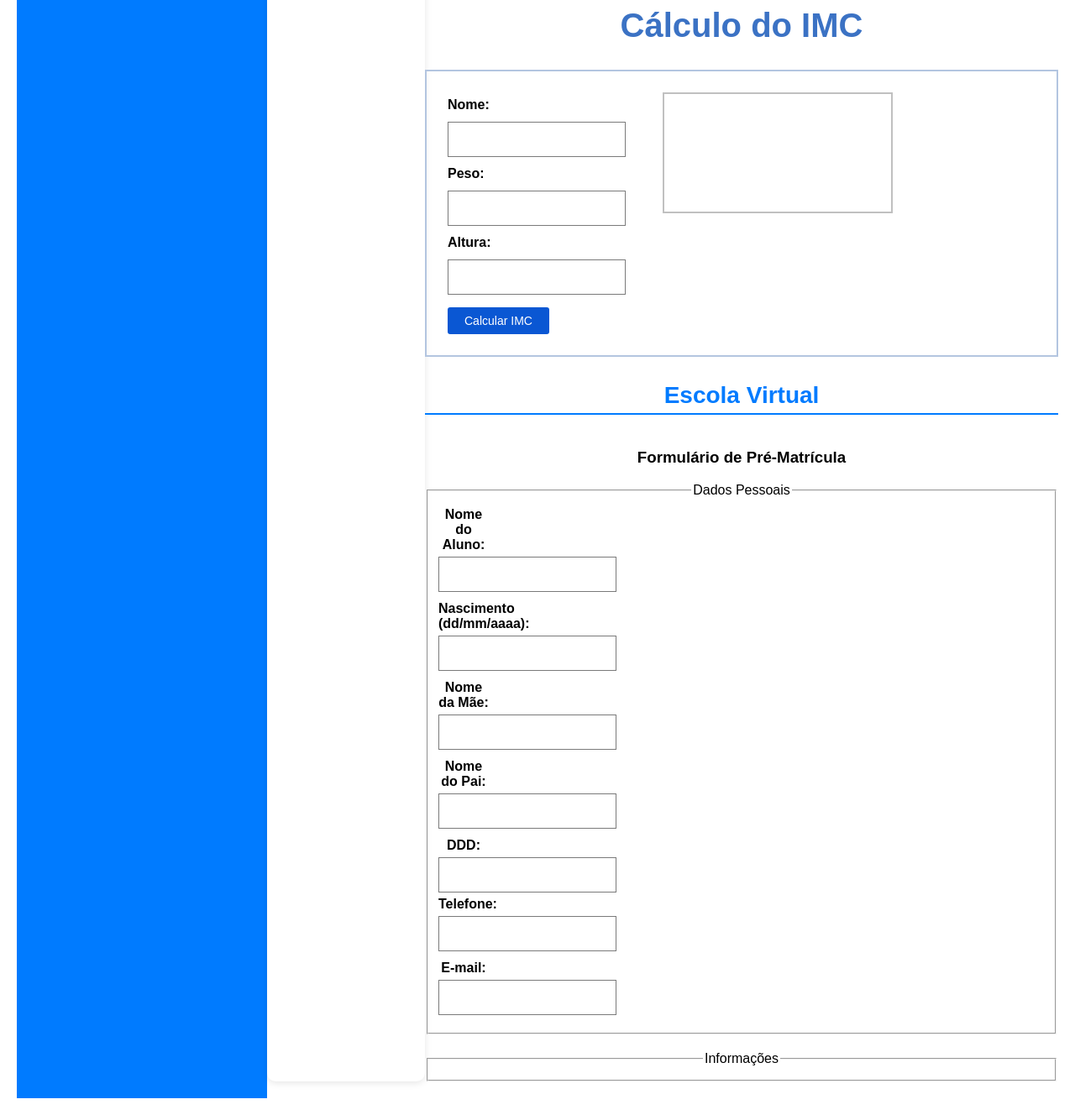
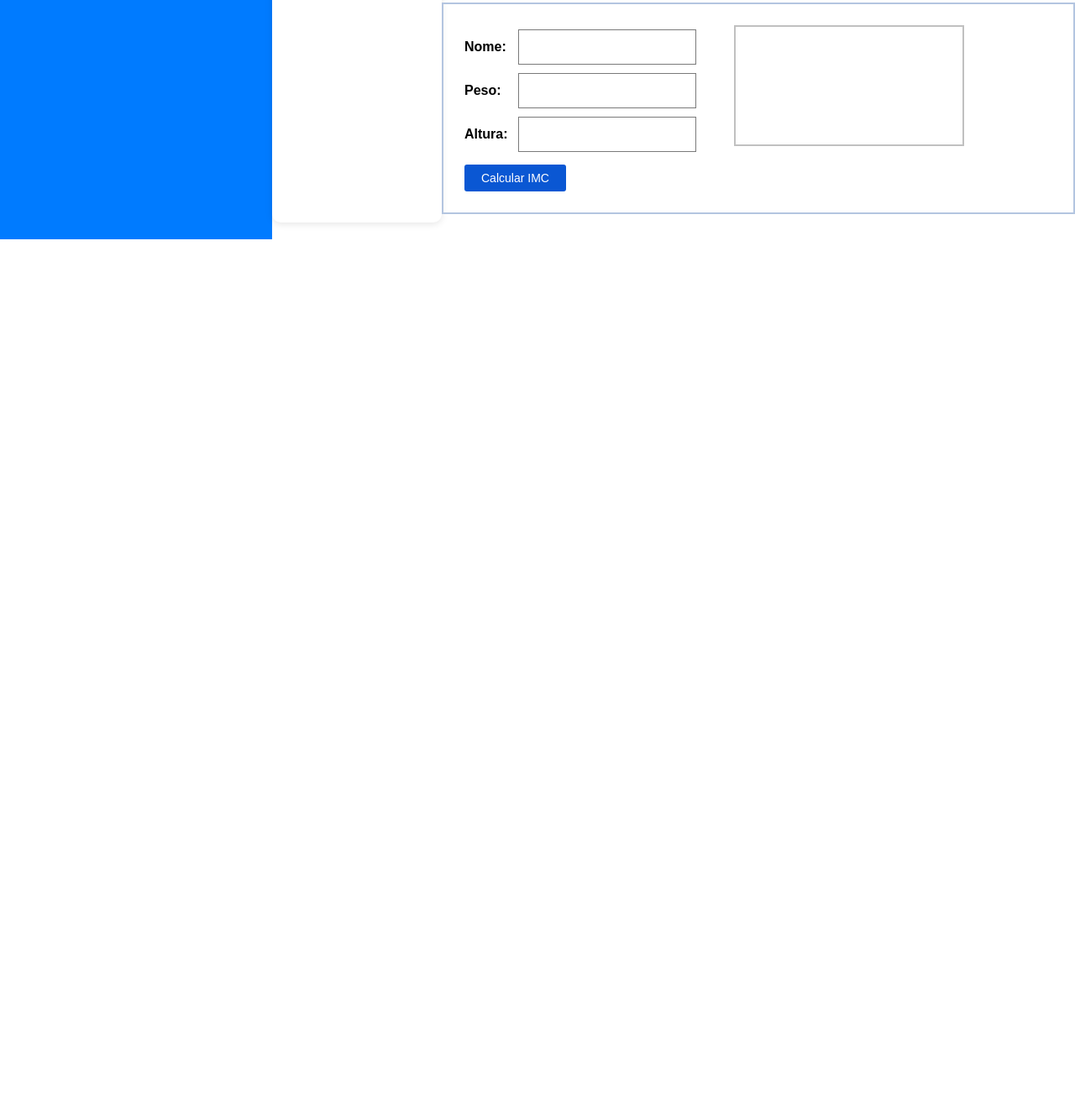
Before and after one commit to Delissa-dev/Delissa-dev.github.io, a plain HTML site: page index.html in a window 1280 px wide. Shown: the part 915-2243 px from the top of the page at 84% size. After the commit the page ends 1200 px from the top, so only its background shows below. Drawn offline with Linux system fonts and the light colour scheme.

Commit message:
Remove HTML structure from index.html

```diff
--- a/index.html
+++ b/index.html
@@ -315,27 +315,3 @@ function calcularIMC() {
 
 </body>
 </html>
-
-        <!DOCTYPE html><html lang="pt-BR">
-<head>
-<meta charset="UTF-8" />
-<title>Pré-Matrícula</title>
-<style>
-  body { font-family: Arial; padding: 20px; }
-  fieldset { margin-bottom: 20px; }
-  label { display: block; margin: 6px 0; }
-</style>
-</head>
-<body>
-<h2>Escola Virtual</h2>
-<h3>Formulário de Pré-Matrícula</h3><form id="form">
-  <fieldset>
-    <legend>Dados Pessoais</legend>
-    <label>Nome do Aluno: <input type="text" id="aluno" /></label>
-    <label>Nascimento (dd/mm/aaaa): <input type="text" id="nasc" /></label>
-    <label>Nome da Mãe: <input type="text" id="mae" /></label>
-    <label>Nome do Pai: <input type="text" id="pai" /></label>
-    <label>DDD: <input type="text" id="ddd" size="3" /> Telefone: <input type="text" id="tel" /></label>
-    <label>E-mail: <input type="text" id="email" /></label>
-  </fieldset>  <fieldset>
-    <legend>Informações
```
